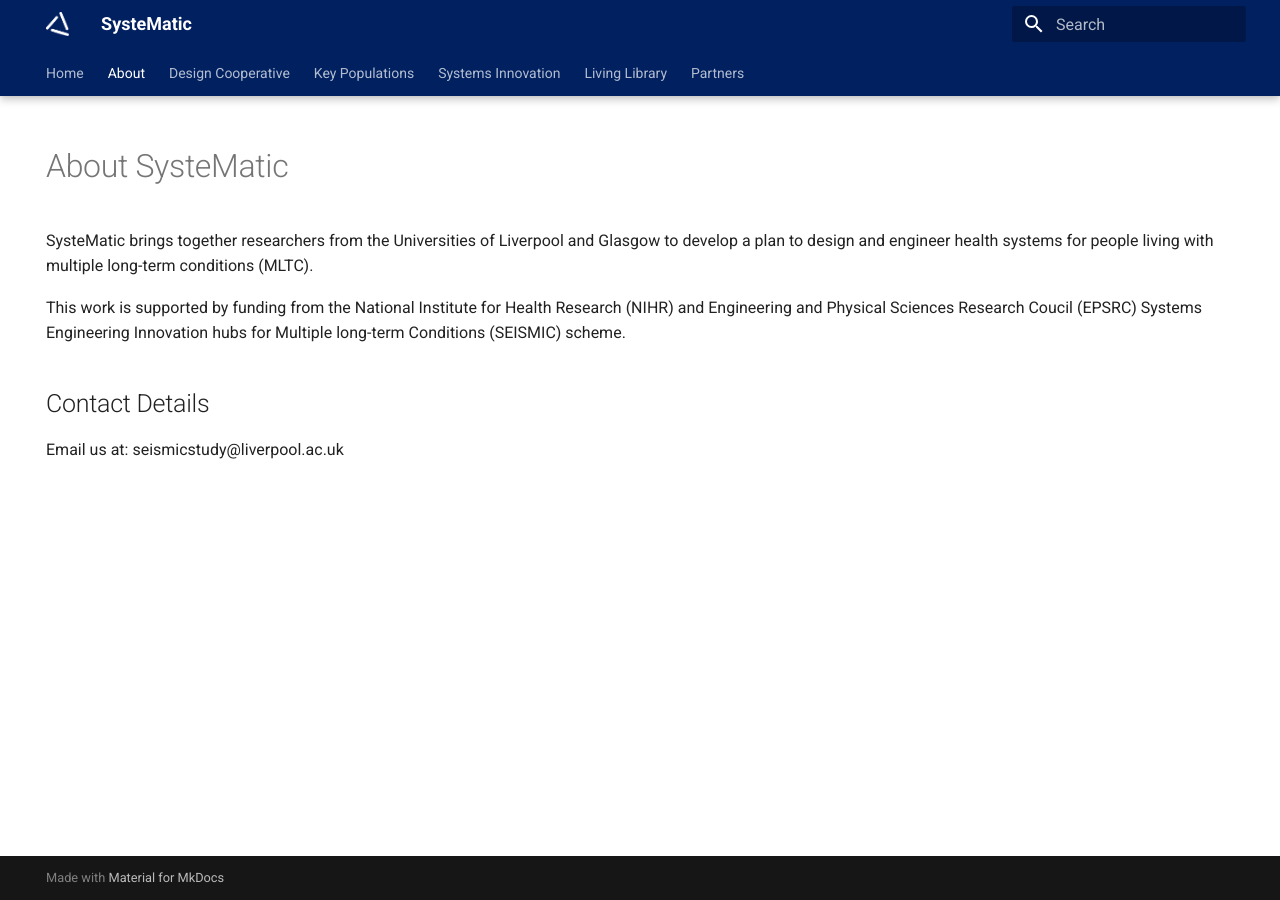
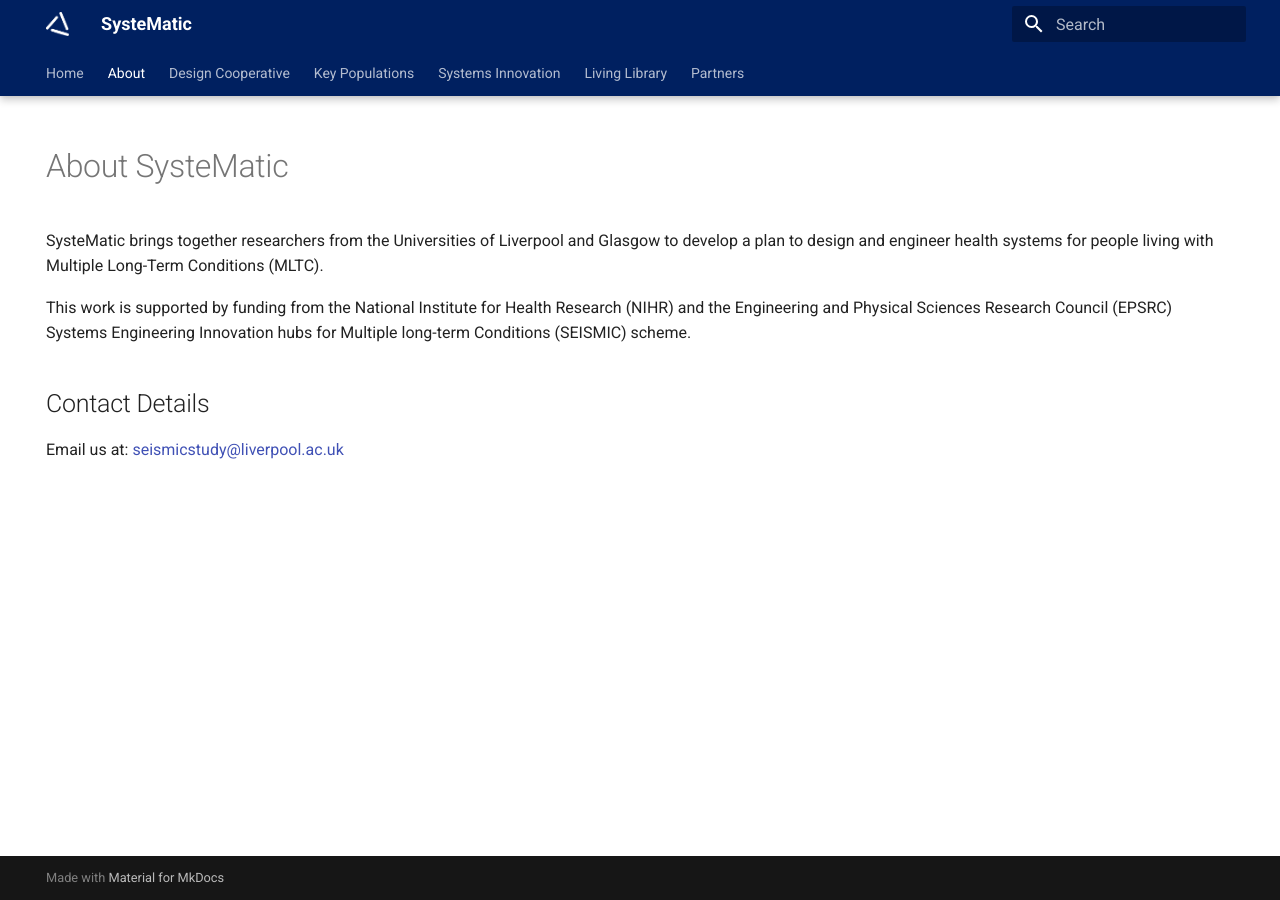
Before and after one commit to systematic-uol/systematic-uol.github.io, an MkDocs documentation site: the page built from docs/about.md, in a window 1280 px wide. Built offline with MkDocs 1.6.1 and Material for MkDocs 9.7.7, drawn with Linux system fonts in a browser that asks for light colours.

Commit message:
Update about.md

```diff
--- a/docs/about.md
+++ b/docs/about.md
@@ -5,10 +5,10 @@ hide:
 ---
 
 # About SysteMatic
-SysteMatic brings together researchers from the Universities of Liverpool and Glasgow to develop a plan to design and engineer health systems for people living with multiple long-term conditions (MLTC).
+SysteMatic brings together researchers from the Universities of Liverpool and Glasgow to develop a plan to design and engineer health systems for people living with Multiple Long-Term Conditions (MLTC).
 
-This work is supported by funding from the National Institute for Health Research (NIHR) and Engineering and Physical Sciences Research Coucil (EPSRC) Systems Engineering Innovation hubs for Multiple long-term Conditions (SEISMIC) scheme.
+This work is supported by funding from the National Institute for Health Research (NIHR) and the Engineering and Physical Sciences Research Council (EPSRC) Systems Engineering Innovation hubs for Multiple long-term Conditions (SEISMIC) scheme.
 
 
 ## Contact Details
-Email us at: seismicstudy@liverpool.ac.uk
+Email us at: [seismicstudy@liverpool.ac.uk](mailto:seismicstudy@liverpool.ac.uk)
```
